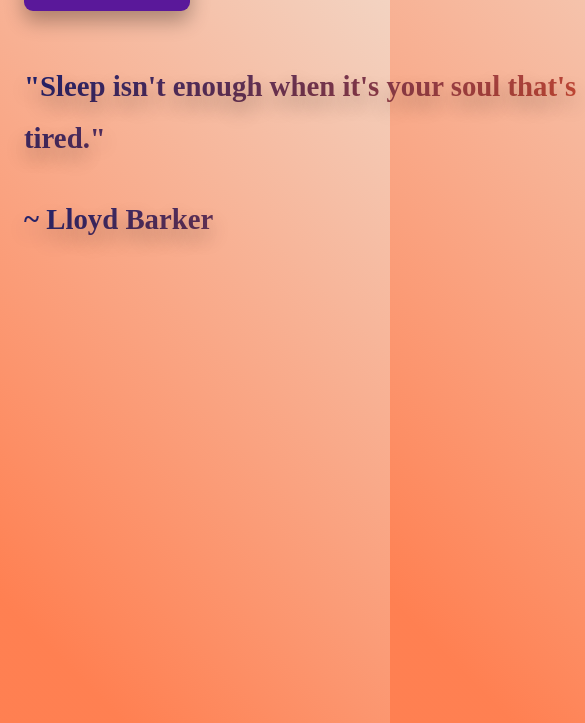
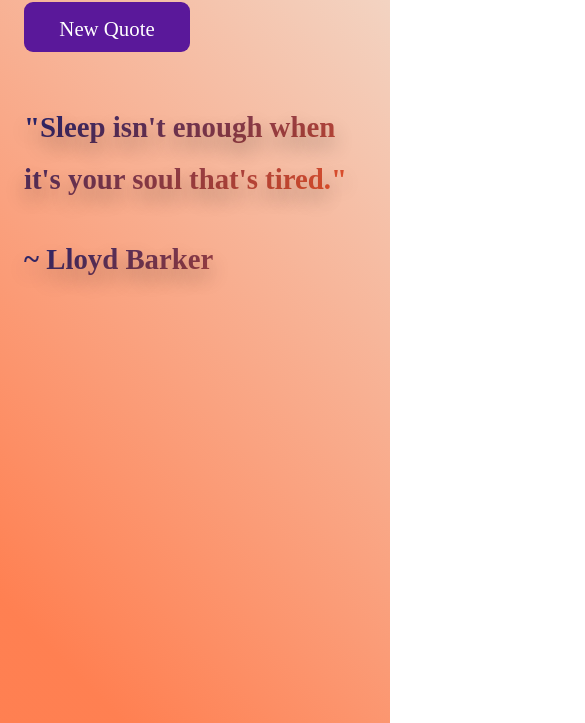
Before and after one commit to FrankDraws/random-quote-generator, a plain HTML site: page index.html in a window 390 px wide. Shown: the part 121-844 px from the top of the page, 585 px wide, since content can reach past the window. Drawn offline with Linux system fonts and the light colour scheme; a web font is replaced by a local one.

Commit message:
Edited button:hover and .container width.

```diff
--- a/styles.css
+++ b/styles.css
@@ -38,7 +38,12 @@ body {
 .container {
     padding: 1.5em;
     text-align: left;
-    width: 80ch;
+    /* width: 80ch; */
+}
+@media only screen and (max-width: 768px) {
+    .container {
+        max-width: 70ch;
+    }
 }
 h1 {
     font-optical-sizing: auto;
@@ -67,15 +72,16 @@ button {
     color: white;
     cursor: pointer;
     font-size: 1.3em;
-    transition: all 0.4s;
-    box-shadow: 0 10px 20px rgba(0, 0, 0, 0.3);
+    transition: all 0.4s ease 0s;
+    /* box-shadow: 0 10px 20px rgba(0, 0, 0, 0.3); */
 }
 button:hover {
-    background-color: #ff7f50;
+    /* background-color: #ff7f50; */
+    background-color: transparent;
     color: #3c096c;
     font-weight: 400;
-    box-shadow: 0 20px 30px rgba(0, 0, 0, 0.5);
-    transition: all 0.7s;
+    box-shadow: 2px 2px 12px rgba(0, 0, 0, 0.5);
+    transition: all 0.5s ease 0s;
 }
 p {
     font-weight: 800;
```
